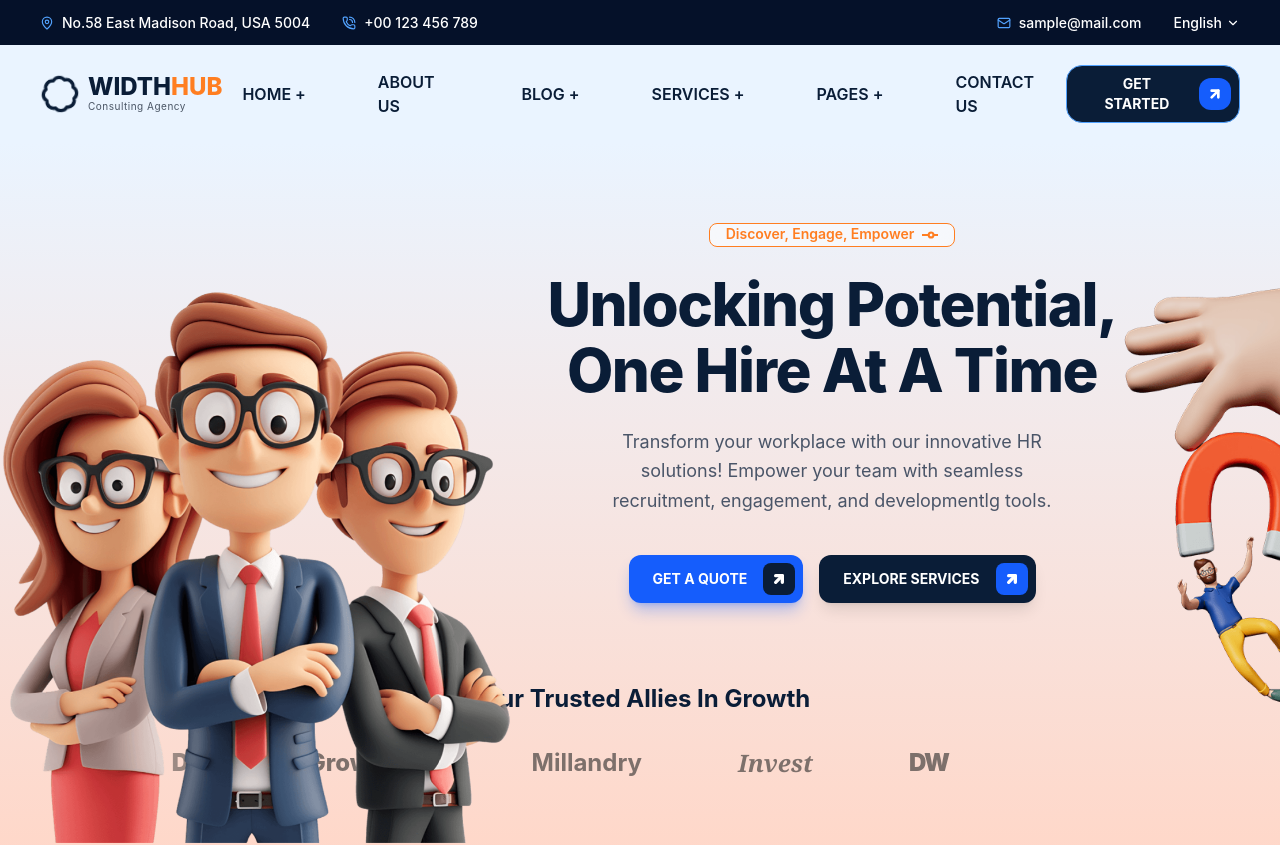
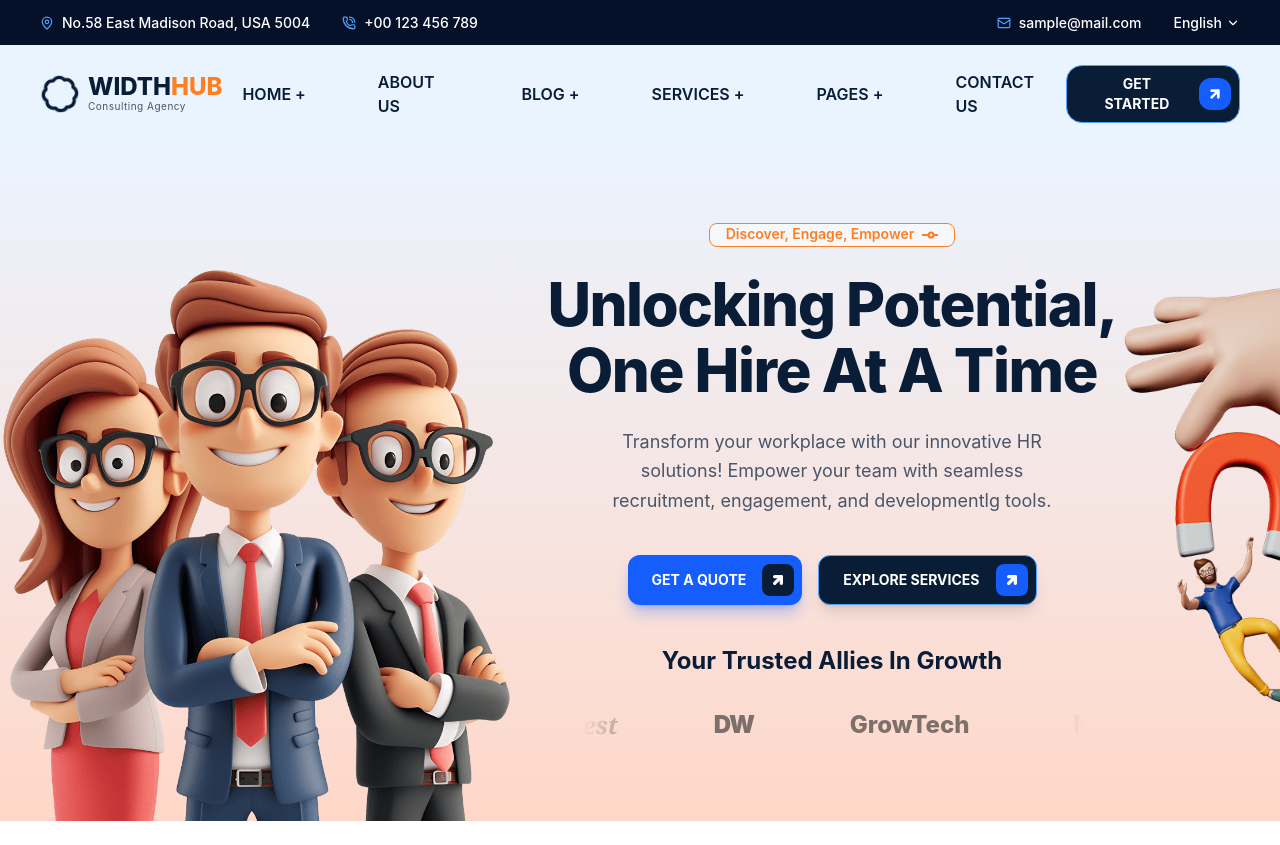
Before and after one commit to dreadlord-runner/WIDTHHUB-Project, a React (Vite) app in the folder my-website/: page / in a window 1280 px wide. Shown: the top 845 px of the page. Built offline with nearby package versions, Linux system fonts and the light colour scheme.

Commit message:
Refactor Hero component: adjust section height, update padding, and enhance sponsored section layout for improved aesthetics

```diff
--- a/my-website/src/components/Hero.jsx
+++ b/my-website/src/components/Hero.jsx
@@ -4,10 +4,10 @@ import { RxSlider } from "react-icons/rx";
 
 const Hero = () => {
   return (
-    <section className="relative bg-gradient-to-b from-[#eaf4ff] to-[#ffd7c8] min-h-[90vh] overflow-hidden pt-10">
-      <div className="max-w-7xl mx-auto px-10 relative">
+    <section className="relative bg-gradient-to-b from-[#eaf4ff] to-[#ffd7c8] min-h-[70vh] overflow-hidden pt-10">
+      <div className="max-w-7xl mx-auto px-10 pb-20 relative">
         {/*----- Left Side 3D Avatars---------*/}
-        <div className="hidden lg:block absolute bottom-0 -left-10 w-[45%] max-w-[650px] z-10 pointer-events-none">
+        <div className="hidden lg:block absolute bottom-0 -pb-80 -left-10 w-[45%] max-w-[650px] z-10 pointer-events-none">
           <img
             src="..\images\Home-3-Banner-img-01.png"
             alt="3D Characters"
@@ -52,18 +52,16 @@ const Hero = () => {
               </div>
             </button>
 
-            <button className="bg-primary text-white pl-6 pr-2 py-2 rounded-xl font-bold flex items-center justify-between space-x-4 hover:bg-opacity-90 transition-all shadow-lg cursor-pointer">
+            <button className="bg-primary text-white pl-6 pr-2 py-2 rounded-xl font-bold flex items-center justify-between space-x-4 hover:bg-opacity-90 transition-all shadow-lg cursor-pointer border border-blue-400">
               <span className="text-sm uppercase">Explore Services</span>
               <div className="bg-blue-600 p-2 rounded-lg">
                 <ArrowUpRight size={16} className="stroke-5" />
               </div>
             </button>
           </div>
-        </div>
 
           {/* ---Sponsored Section--- */}
-        <div className="mt-20 pb-16 w-full overflow-hidden fade-edges">
-          {" "}
+          <div className="mt-10 w-[500px] overflow-hidden fade-edges">
             <h3 className="text-primary text-2xl font-bold mb-8 text-center">
               Your Trusted Allies In Growth
             </h3>
@@ -83,7 +81,7 @@ const Hero = () => {
                 </span>
               </div>
 
-            {/* Duplicate Set For Motion Animation */}
+              {/* Duplicate Set For Better Motion */}
               <div className="flex items-center gap-12 md:gap-24 px-12 opacity-60 grayscale hover:grayscale-0 transition-all duration-500">
                 <span className="text-2xl font-extrabold text-gray-800">
                   GrowTech
@@ -101,6 +99,7 @@ const Hero = () => {
             </div>
           </div>
         </div>
+      </div>
     </section>
   );
 };
```
Lines whose indentation alone changed are shown as unchanged.
